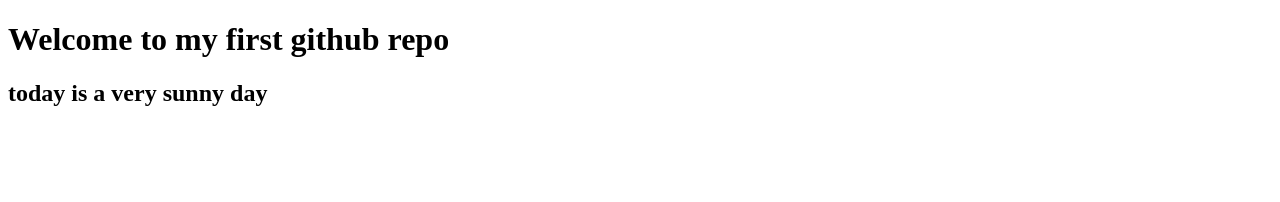
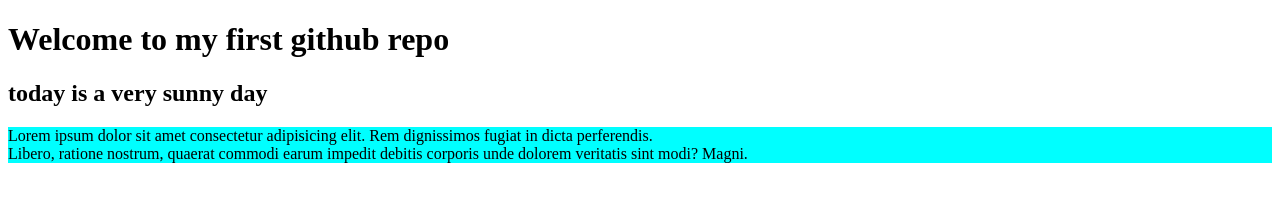
Before and after one commit to Soishob/my-first-github-repo, a plain HTML site: page index.html in a window 1280 px wide. Drawn offline with Linux system fonts and the light colour scheme.

Commit message:
second commit

```diff
--- a/index.html
+++ b/index.html
@@ -4,10 +4,12 @@
     <meta charset="UTF-8">
     <meta name="viewport" content="width=device-width, initial-scale=1.0">
     <title>My first github repo</title>
+    <link rel="stylesheet" href="style/styles.css">
 </head>
 <body>
     <h1>Welcome to my first github repo</h1>
     <h2>today is a very sunny day</h2>
+    <div><p>Lorem ipsum dolor sit amet consectetur adipisicing elit. Rem dignissimos fugiat in dicta perferendis.<br>  Libero, ratione nostrum, quaerat commodi earum impedit debitis corporis unde dolorem veritatis sint modi? Magni.</p></div>
 
 </body>
 </html>
--- /dev/null
+++ b/style/styles.css
@@ -0,0 +1,3 @@
+div{
+    background-color: aqua;
+}
```
